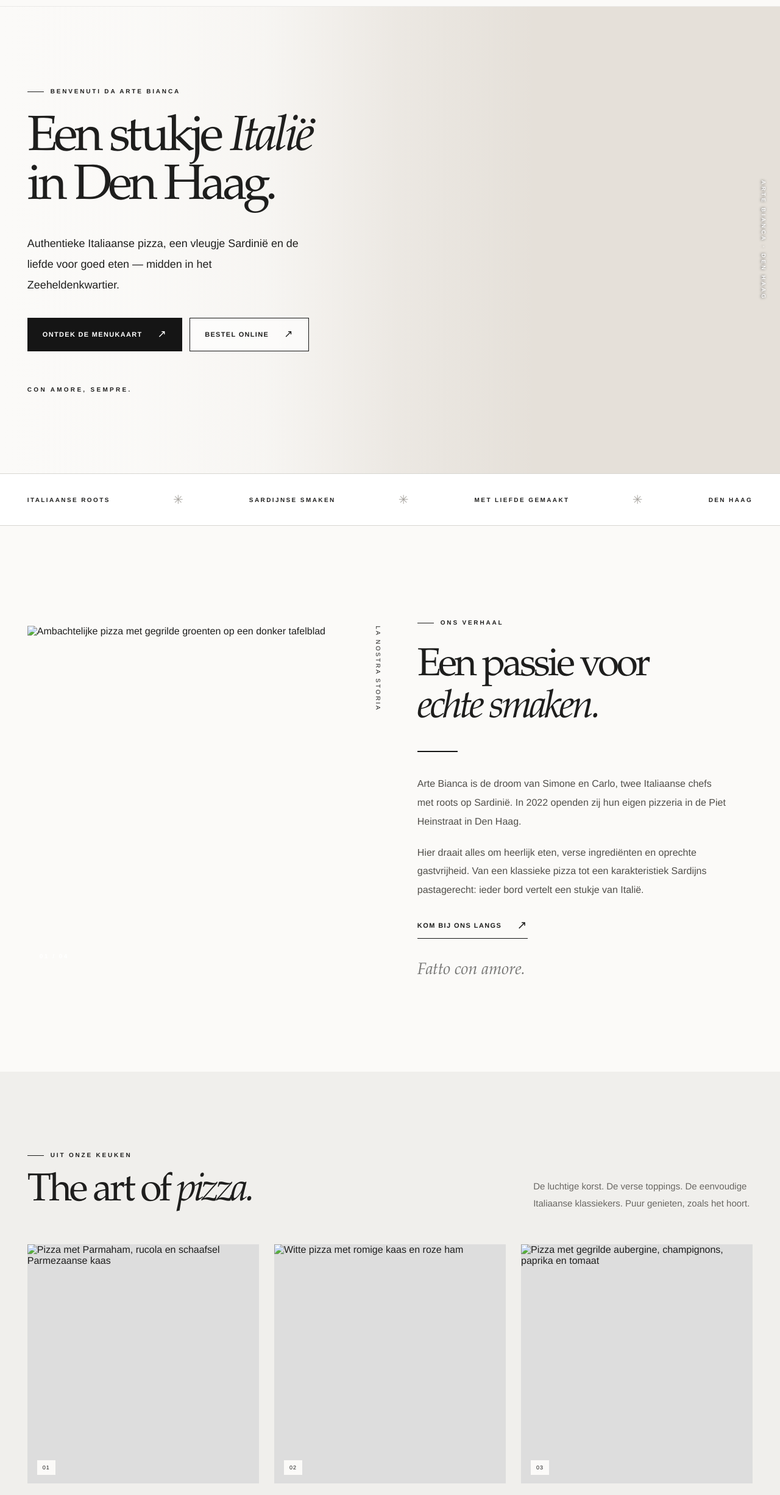
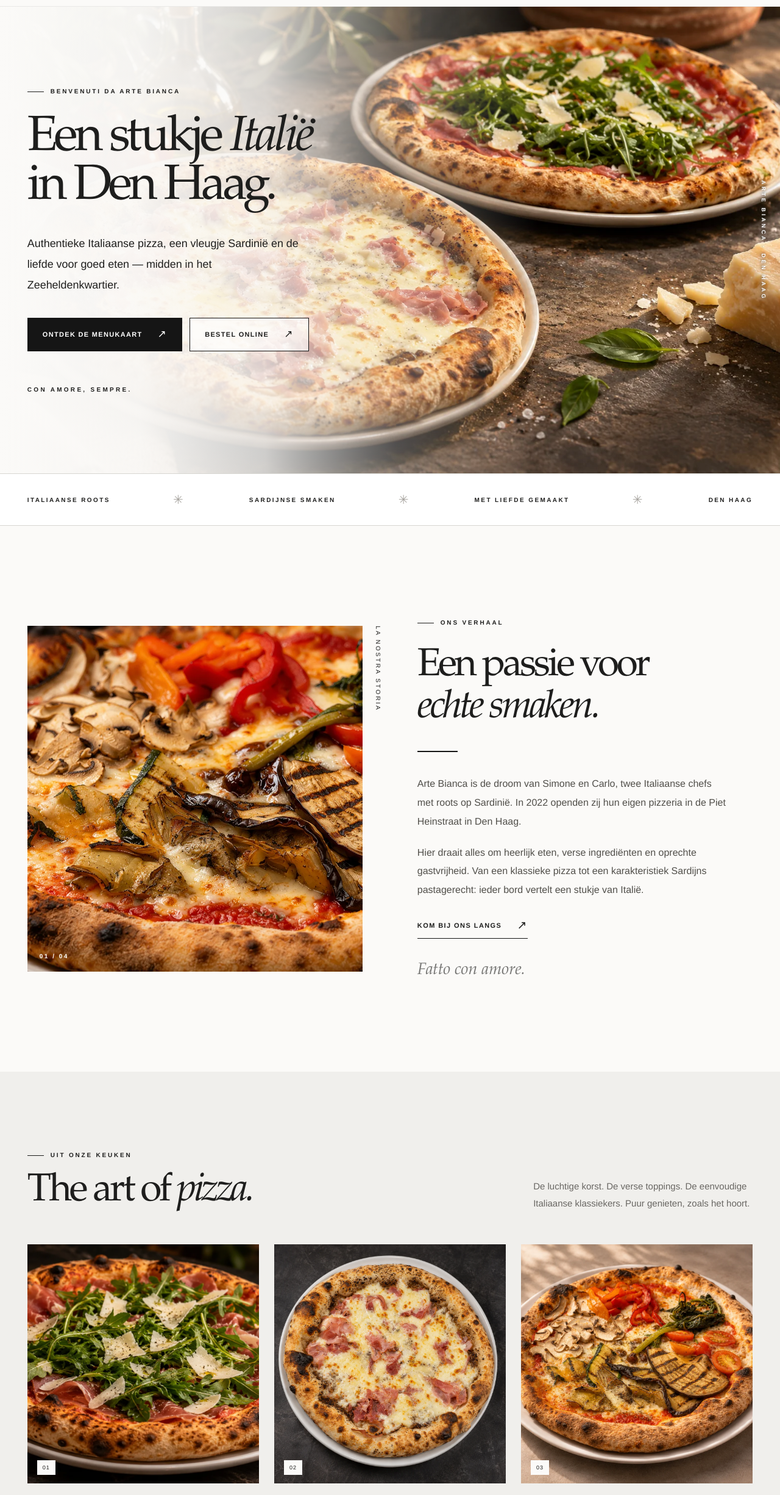
Before and after one commit to SliceFi/Arte-Bianca, a plain HTML site: page index.html in a window 1280 px wide. Shown: the part 109-2560 px from the top of the page at 61% size. Drawn offline with Linux system fonts and the light colour scheme.

Commit message:
Update index.html

```diff
--- a/index.html
+++ b/index.html
@@ -8,10 +8,15 @@
   <meta property="og:type" content="website" />
   <meta property="og:title" content="Arte Bianca — Pizzeria Italiana in Den Haag" />
   <meta property="og:description" content="Italiaanse roots. Sardijnse ziel. Pizza met passie in de Piet Heinstraat." />
-  <meta property="og:image" content="assets/images/hero-two-pizzas.webp" />
-  <link rel="icon" href="assets/favicon.svg" type="image/svg+xml" />
-  <link rel="preload" href="assets/images/hero-two-pizzas.webp" as="image" />
+  <meta property="og:image" content="hero-two-pizzas.webp" />
+  <link rel="icon" href="favicon.svg" type="image/svg+xml" />
+  <link rel="preload" href="hero-two-pizzas.webp" as="image" />
   <link rel="stylesheet" href="styles.css" />
+  <!-- Image files are uploaded directly to the repository root. -->
+  <style>
+    .hero__image { background-image: url("hero-two-pizzas.webp") !important; }
+    .order__background { background-image: url("three-pizzas.webp") !important; }
+  </style>
   <script defer src="script.js"></script>
   <title>Arte Bianca — Pizzeria Italiana | Den Haag</title>
 </head>
@@ -73,7 +78,7 @@
     <section class="section story" id="verhaal" aria-labelledby="story-title">
       <div class="container story__grid">
         <div class="story__visual reveal">
-          <img src="assets/images/verdure-dark.webp" alt="Ambachtelijke pizza met gegrilde groenten op een donker tafelblad" loading="lazy" width="1672" height="941" />
+          <img src="verdure-dark.webp" alt="Ambachtelijke pizza met gegrilde groenten op een donker tafelblad" loading="lazy" width="1672" height="941" />
           <span class="story__vertical">LA NOSTRA STORIA</span>
           <span class="story__number">01 / 04</span>
         </div>
@@ -100,15 +105,15 @@
         </div>
         <div class="signature__grid">
           <article class="food-card reveal">
-            <div class="food-card__image"><img src="assets/images/parma-rucola.webp" loading="lazy" alt="Pizza met Parmaham, rucola en schaafsel Parmezaanse kaas" width="1672" height="941"/><span class="food-card__index">01</span></div>
+            <div class="food-card__image"><img src="parma-rucola.webp" loading="lazy" alt="Pizza met Parmaham, rucola en schaafsel Parmezaanse kaas" width="1672" height="941"/><span class="food-card__index">01</span></div>
             <div class="food-card__body"><h3>Parma & Rucola</h3><span>ITALIAANSE KLASSIEKER</span></div>
           </article>
           <article class="food-card reveal">
-            <div class="food-card__image"><img src="assets/images/bianca-pizza.webp" loading="lazy" alt="Witte pizza met romige kaas en roze ham" width="1254" height="1254"/><span class="food-card__index">02</span></div>
+            <div class="food-card__image"><img src="bianca-pizza.webp" loading="lazy" alt="Witte pizza met romige kaas en roze ham" width="1254" height="1254"/><span class="food-card__index">02</span></div>
             <div class="food-card__body"><h3>Pizza Bianca</h3><span>ROMIG & VOL SMAAK</span></div>
           </article>
           <article class="food-card reveal">
-            <div class="food-card__image"><img src="assets/images/verdure-light.webp" loading="lazy" alt="Pizza met gegrilde aubergine, champignons, paprika en tomaat" width="1448" height="1086"/><span class="food-card__index">03</span></div>
+            <div class="food-card__image"><img src="verdure-light.webp" loading="lazy" alt="Pizza met gegrilde aubergine, champignons, paprika en tomaat" width="1448" height="1086"/><span class="food-card__index">03</span></div>
             <div class="food-card__body"><h3>Verdure</h3><span>KLEURRIJK & AMBACHTELIJK</span></div>
           </article>
         </div>
@@ -163,10 +168,10 @@
         <p>De mooiste details uit onze keuken — van luchtige korsten tot verse Italiaanse ingrediënten.</p>
       </div>
       <div class="gallery__grid">
-        <button class="gallery__tile gallery__tile--wide" type="button" data-lightbox="assets/images/three-pizzas.webp" data-caption="Drie ambachtelijke pizza's" aria-label="Vergroot foto van drie pizza's"><img src="assets/images/three-pizzas.webp" loading="lazy" alt="Drie pizza's samen op een rustieke tafel" width="1672" height="941"/><span class="gallery__zoom">BEKIJK FOTO ↗</span></button>
-        <button class="gallery__tile gallery__tile--square" type="button" data-lightbox="assets/images/parma-light.webp" data-caption="Pizza met Parmaham en rucola" aria-label="Vergroot foto van Parma pizza"><img src="assets/images/parma-light.webp" loading="lazy" alt="Pizza met Parmaham, rucola en kaas op linnen" width="1254" height="1254"/><span class="gallery__zoom">BEKIJK FOTO ↗</span></button>
-        <button class="gallery__tile gallery__tile--square" type="button" data-lightbox="assets/images/bianca-pizza.webp" data-caption="Witte pizza met ham" aria-label="Vergroot foto van pizza bianca"><img src="assets/images/bianca-pizza.webp" loading="lazy" alt="Witte pizza met ham, gefotografeerd van boven" width="1254" height="1254"/><span class="gallery__zoom">BEKIJK FOTO ↗</span></button>
-        <button class="gallery__tile gallery__tile--wide" type="button" data-lightbox="assets/images/verdure-detail.webp" data-caption="Gegrilde groenten en een luchtige korst" aria-label="Vergroot close-up van groentepizza"><img src="assets/images/verdure-detail.webp" loading="lazy" alt="Detail van een pizza met gegrilde groenten en charred korst" width="1672" height="941"/><span class="gallery__zoom">BEKIJK FOTO ↗</span></button>
+        <button class="gallery__tile gallery__tile--wide" type="button" data-lightbox="three-pizzas.webp" data-caption="Drie ambachtelijke pizza's" aria-label="Vergroot foto van drie pizza's"><img src="three-pizzas.webp" loading="lazy" alt="Drie pizza's samen op een rustieke tafel" width="1672" height="941"/><span class="gallery__zoom">BEKIJK FOTO ↗</span></button>
+        <button class="gallery__tile gallery__tile--square" type="button" data-lightbox="parma-light.webp" data-caption="Pizza met Parmaham en rucola" aria-label="Vergroot foto van Parma pizza"><img src="parma-light.webp" loading="lazy" alt="Pizza met Parmaham, rucola en kaas op linnen" width="1254" height="1254"/><span class="gallery__zoom">BEKIJK FOTO ↗</span></button>
+        <button class="gallery__tile gallery__tile--square" type="button" data-lightbox="bianca-pizza.webp" data-caption="Witte pizza met ham" aria-label="Vergroot foto van pizza bianca"><img src="bianca-pizza.webp" loading="lazy" alt="Witte pizza met ham, gefotografeerd van boven" width="1254" height="1254"/><span class="gallery__zoom">BEKIJK FOTO ↗</span></button>
+        <button class="gallery__tile gallery__tile--wide" type="button" data-lightbox="verdure-detail.webp" data-caption="Gegrilde groenten en een luchtige korst" aria-label="Vergroot close-up van groentepizza"><img src="verdure-detail.webp" loading="lazy" alt="Detail van een pizza met gegrilde groenten en charred korst" width="1672" height="941"/><span class="gallery__zoom">BEKIJK FOTO ↗</span></button>
       </div>
     </section>
 
```
